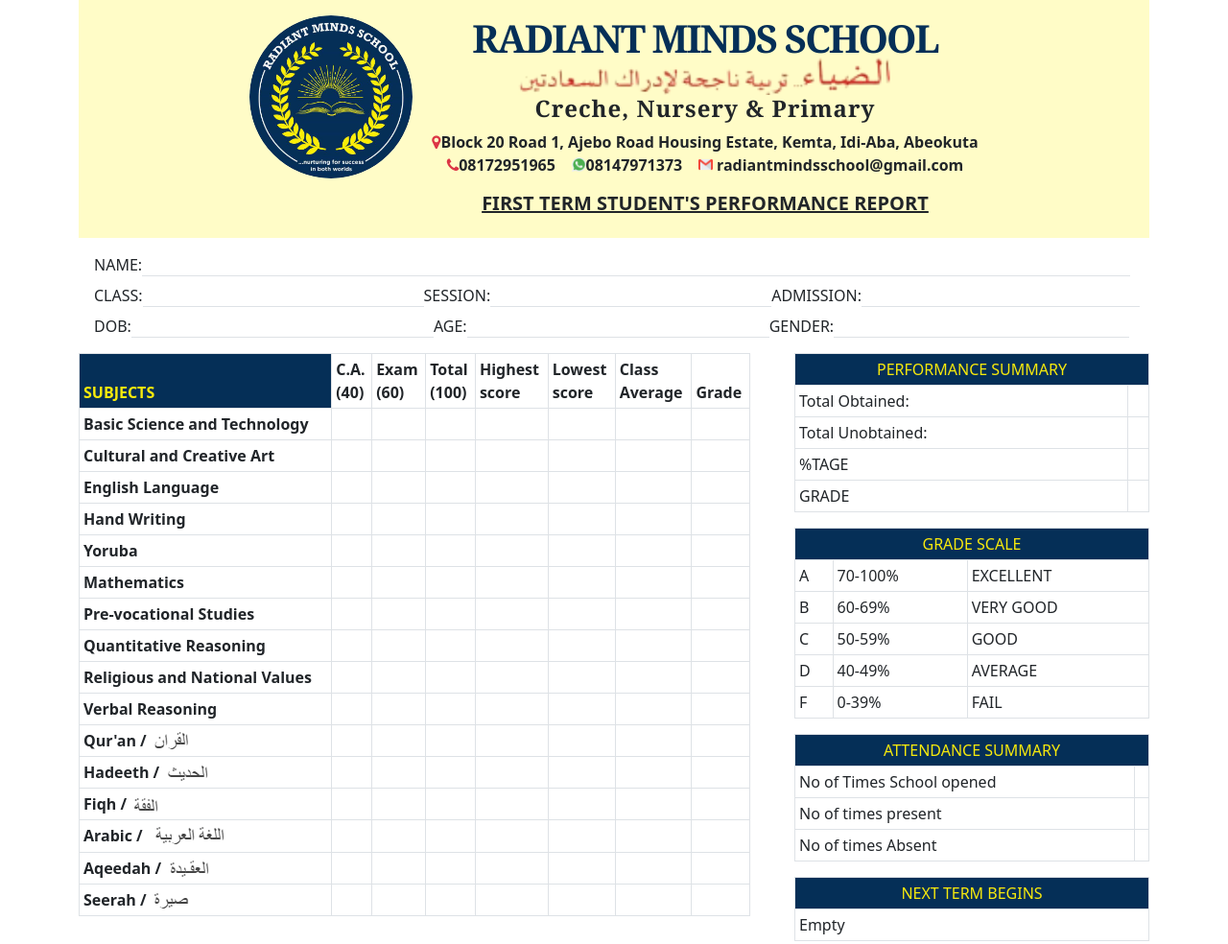
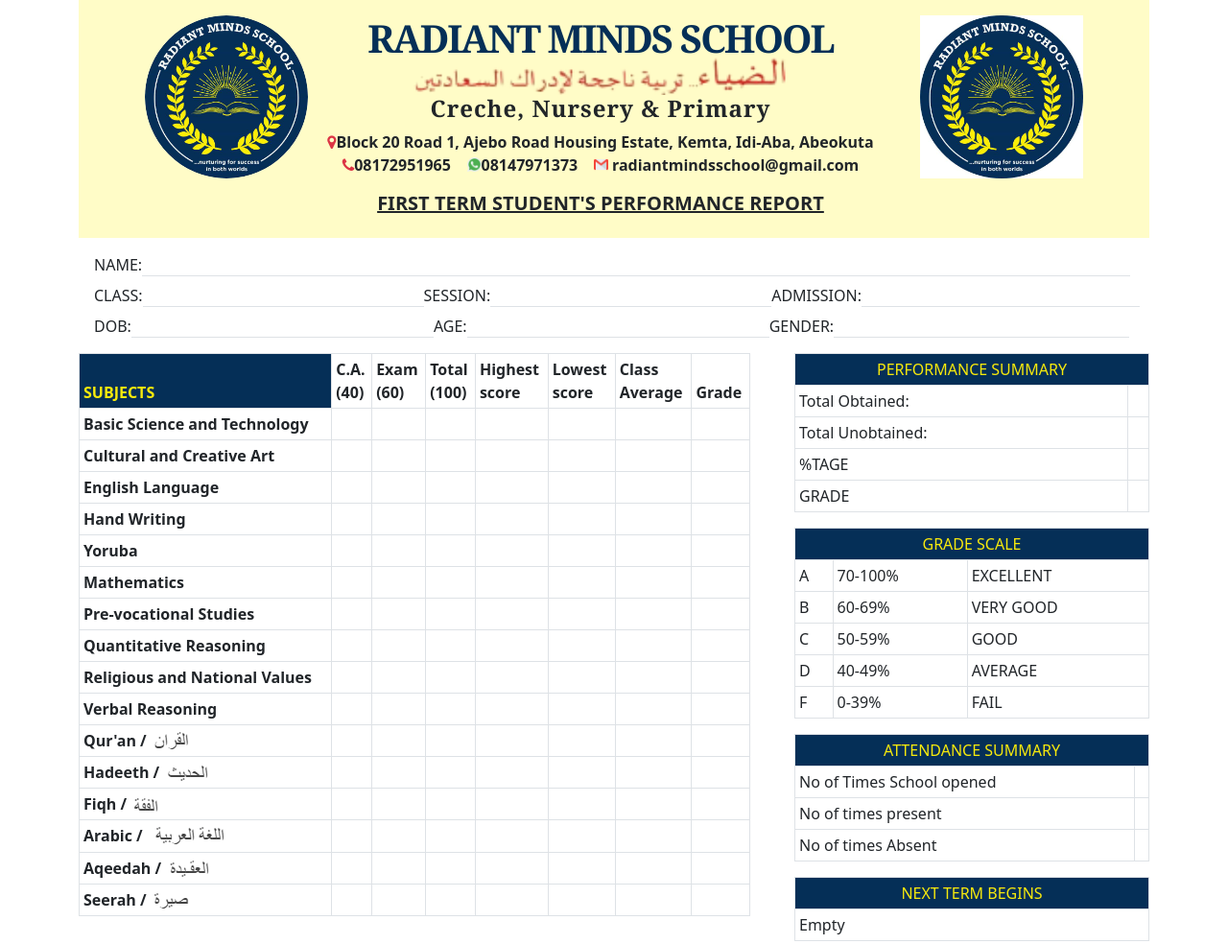
Before and after one commit to Luqman07/Radiant-Minds, a plain HTML site: page index.html in a window 1280 px wide. Shown: the top 984 px of the page at 96% size. Drawn offline with nearby package versions, Linux system fonts and the light colour scheme.

Commit message:
passport added

```diff
--- a/index.html
+++ b/index.html
@@ -4,7 +4,7 @@
 <head>
     <meta charset="UTF-8">
     <meta name="viewport" content="width=device-width, initial-scale=1.0">
-    <title>Document</title>
+    <title>Radiant Minds result template</title>
     <link href="https://cdn.jsdelivr.net/npm/bootstrap@5.0.0-beta1/dist/css/bootstrap.min.css" rel="stylesheet"
         integrity="sha384-giJF6kkoqNQ00vy+HMDP7azOuL0xtbfIcaT9wjKHr8RbDVddVHyTfAAsrekwKmP1" crossorigin="anonymous">
     <script src="https://cdn.jsdelivr.net/npm/bootstrap@5.0.0-beta1/dist/js/bootstrap.bundle.min.js"
@@ -30,14 +30,23 @@
                 <p class="h4 space"><strong>Creche, Nursery & Primary</strong></p>
                 <p>
                     <strong>
-                        <i class="fa fa-map-marker text-danger "></i>Block 20 Road 1, Ajebo Road Housing Estate, Kemta, Idi-Aba, Abeokuta
+                        <i class="fa fa-map-marker text-danger "></i>Block 20 Road 1, Ajebo Road Housing Estate, Kemta,
+                        Idi-Aba, Abeokuta
                         <br>
-                        <i class="fa fa-phone text-danger"></i>08172951965 &nbsp;&nbsp; <img class="icon" src="Image\whatsapp.png" alt="">08147971373 &nbsp;&nbsp;
+                        <i class="fa fa-phone text-danger"></i>08172951965 &nbsp;&nbsp; <img class="icon"
+                            src="Image\whatsapp.png" alt="">08147971373 &nbsp;&nbsp;
                         <img class="icon" src="Image\gmail.png" alt=""> radiantmindsschool@gmail.com
                     </strong>
                 </p>
                 <p class="h5"><strong><u>FIRST TERM STUDENT'S PERFORMANCE REPORT</u></strong></p>
             </div>
+
+
+            <div class="passport">
+                <img src="Image\radiant logo.jpeg" alt="Passport Photograph">
+            </div>
+
+
         </div>
 
         <!--Student details-->
--- a/style.css
+++ b/style.css
@@ -5,7 +5,18 @@
     justify-content: center;
 }
 .head .img{
+    width: 170px;
     border-radius: 50%;
+}
+
+.head .passport{
+    background-color: #f0f;
+    width: 170px;
+    height: 170px;
+    margin: 0 0 0 3rem;
+}
+.head .passport img{
+    width: 170px;
 }
 .content{
     margin-left: 20px;
@@ -27,9 +38,7 @@
     letter-spacing: 1px;
     font-family: Cambria, Cochin, Georgia, Times, 'Times New Roman', serif;
 }
-.head .image .img{
-    width: 170px;
-}
+
 .head .content .arabic{
      width: 410px;
 }
@@ -108,6 +117,16 @@ form .name{
         margin: 0;
         padding: 0;
     }
+
+    .head .passport{
+        /* background-color: #f0f; */
+        /* width: 100px;
+        height: 100px; */
+        /* margin: 2rem 0 0 2rem; */
+    }
+    .head .passport img{
+        width: 115px;
+    }
     .some{
         font-size: 13px;
     }
```
Lines whose indentation alone changed are shown as unchanged.
